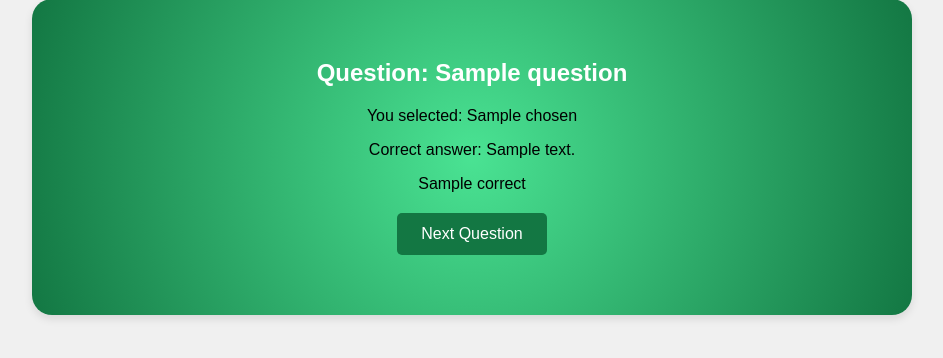
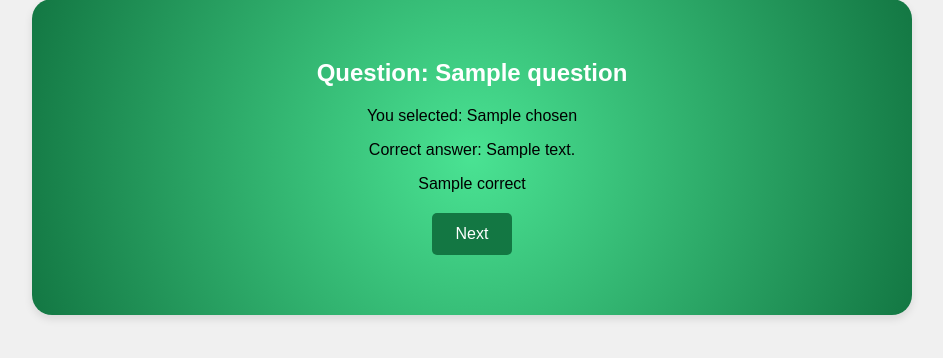
Before and after one commit to Peppino9/quiz-python-game, a Flask app: template templates/answer.html in a window 1280 px wide. Shown: the part 243-601 px from the top of the page, without its empty margins (168-1111 px from the left). Run offline with Flask 3, Linux system fonts and the light colour scheme; the template is opened without the code that fills it: most values are stand-ins (such as "Sample title", 1, 10 or a date in 2020); some libraries are stand-ins or nearby versions.

Commit message:
fixa knappar

```diff
--- a/templates/answer.html
+++ b/templates/answer.html
@@ -14,7 +14,7 @@
             <!--button onclick="window.location.href='next_question'" id="next-question-btn">Next Question</button-->
             <form action="/next_question" method="post">
                 <input type="hidden" id="userId" name="userId" value="{{ username }}">
-                <button type="submit" id="next-question-btn" name="next-question-btn">Next Question</button>
+                <button type="submit" id="next-question-btn" name="next-question-btn">Next</button>
             </form>
         </div>
     </body>
--- a/templates/question.html
+++ b/templates/question.html
@@ -24,7 +24,7 @@
             {% endfor %}
             <input type="hidden" id="userId" name="userId" value="{{ username }}">
         </form>
-        <button id="next-question-btn" style="display:none;" onclick="nextQuestion()">Next Question</button>
+        <button id="next-question-btn" style="display:none;" onclick="nextQuestion()">Next</button>
     </div>
     <div id="menu-overlay" class="menu-overlay">
         <div class="menu-box">
```
